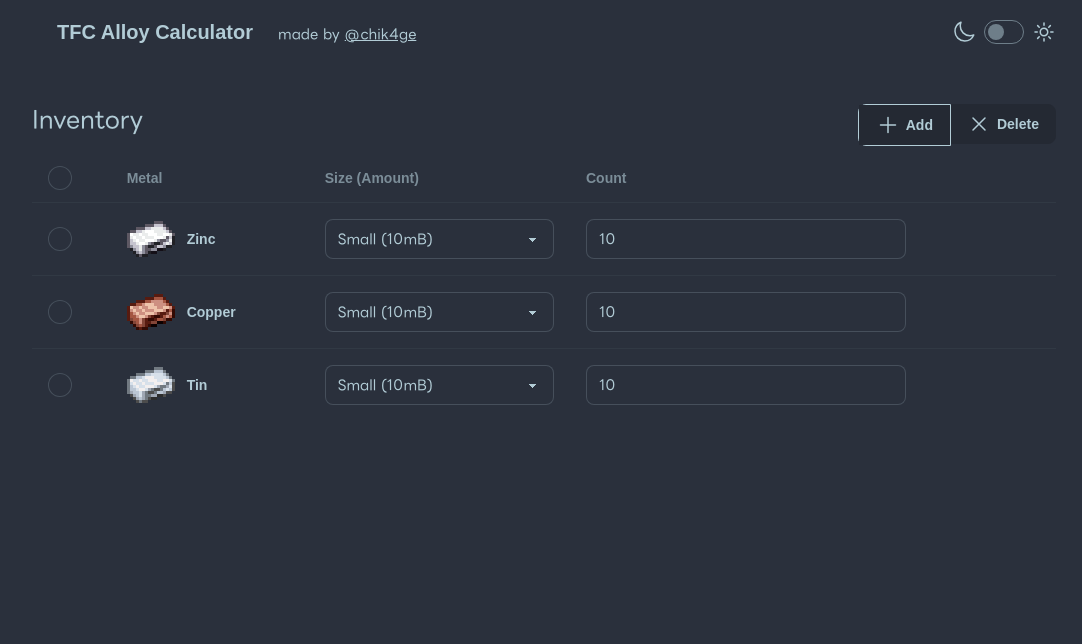
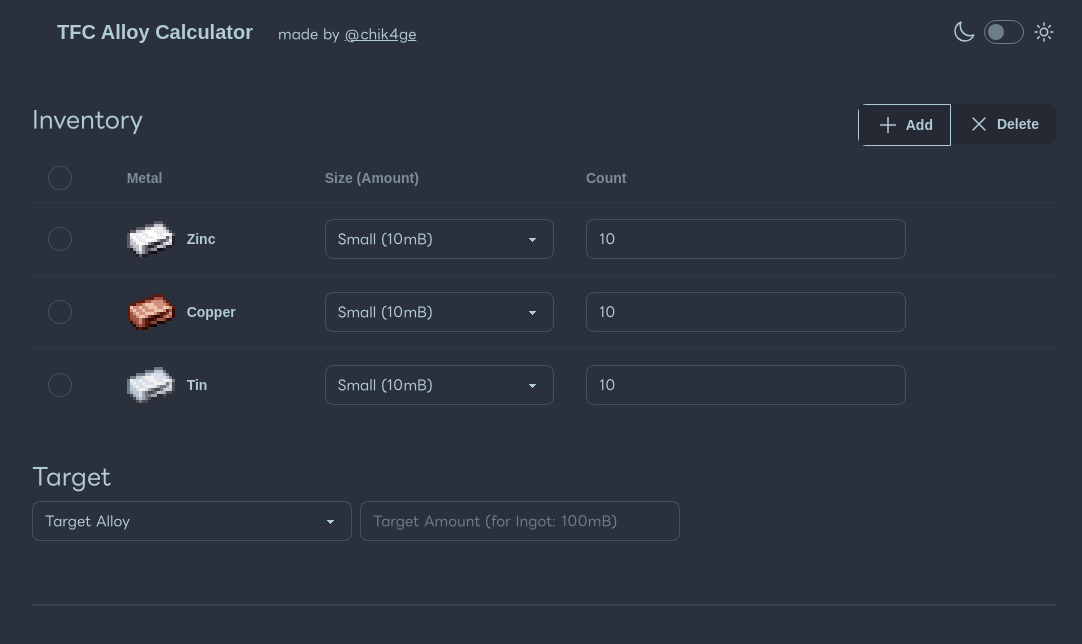
Before and after one commit to chik4ge/tfc-alloy-calculator, a Vue app: page / in a window 1280 px wide. Shown: the top 644 px of the page, without its empty margins (96-1178 px from the left). Built offline with nearby package versions, Linux system fonts and the light colour scheme; a web font is replaced by a local one.

Commit message:
fix error / add TargetSelector

```diff
--- a/src/App.vue
+++ b/src/App.vue
@@ -1,13 +1,18 @@
 <script setup lang="ts">
 import Inventory from "./components/Inventory.vue"
-import NabBar from "./components/NavBar.vue"
+import NavBar from "./components/NavBar.vue"
+import TargetSelector from "./components/TargetSelector.vue"
 </script>
 
 <template>
   <div class="mx-auto grid w-full max-w-2xl grid-cols-1 gap-10 xl:max-w-5xl">
-    <NabBar />
+    <NavBar />
 
     <Inventory />
+
+    <TargetSelector />
+
+    <div class="divider" />
   </div>
 </template>
 
--- /dev/null
+++ b/src/components/TargetSelector.vue
@@ -0,0 +1,27 @@
+<script setup lang="ts">
+import { Recipe } from "../types/recipe"
+import { ref } from "vue"
+import { snakeToCamelWithSpaces } from "../common/stringUtils"
+
+const metalsWithRecipes = ref(Object.keys(Recipe))
+</script>
+
+<template>
+  <div class="overflow-x-auto grid gap-2">
+    <h2 class="text-2xl">Target</h2>
+    <div class="flex gap-2">
+      <label class="form-control w-full max-w-xs">
+        <select class="select select-bordered">
+          <option selected disabled>Target Alloy</option>
+          <option v-for="metal in metalsWithRecipes" :key="metal">{{ snakeToCamelWithSpaces(metal) }}</option>
+        </select>
+      </label>
+
+      <input
+        type="number"
+        placeholder="Target Amount (for Ingot: 100mB)"
+        class="input input-bordered w-full max-w-xs"
+      />
+    </div>
+  </div>
+</template>
--- /dev/null
+++ b/src/shims-vue.d.ts
@@ -0,0 +1,5 @@
+declare module '*.vue' {
+  import { DefineComponent } from 'vue';
+  const component: DefineComponent<{}, {}, any>;
+  export default component;
+}
--- a/tsconfig.app.json
+++ b/tsconfig.app.json
@@ -9,5 +9,9 @@
     "noFallthroughCasesInSwitch": true,
     "noUncheckedSideEffectImports": true
   },
-  "include": ["src/**/*.ts", "src/**/*.tsx", "src/**/*.vue"]
+  "include": [
+    "src/**/*.ts",
+    "src/**/*.tsx",
+    "src/**/*.vue"
+  ]
 }
```
